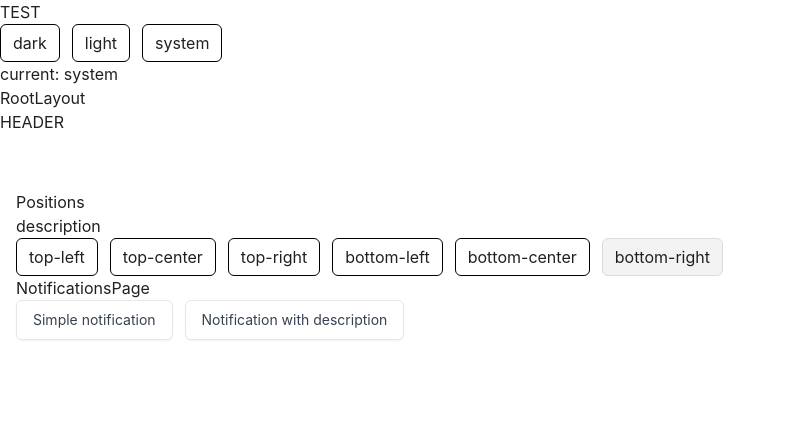
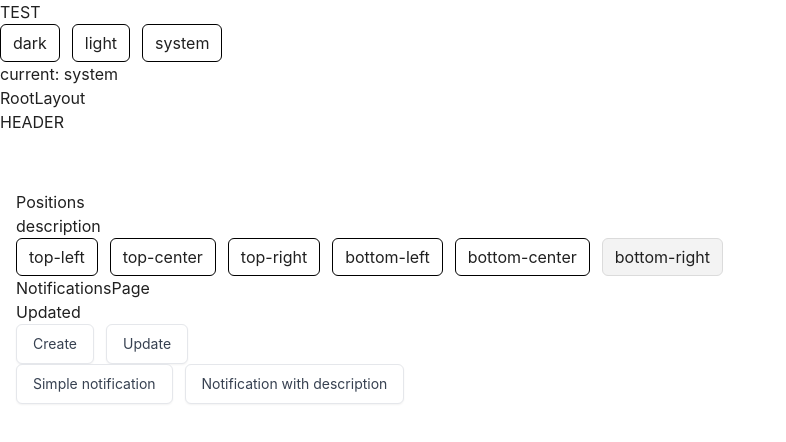
Before and after one commit to DanielEsh/react-toasts, a React (Vite) app: page /notifications in a window 1280 px wide. Shown: the top 442 px of the page, without its empty margins (0-786 px from the left). Built offline with nearby package versions, Linux system fonts and the light colour scheme.

Commit message:
feat(promise): update by id

```diff
--- a/src/components/notifications.tsx
+++ b/src/components/notifications.tsx
@@ -37,6 +37,24 @@ export const Notifications = ({ position, limit }: Props) => {
   useEffect(() => {
     return NotificationObserver.subscribe((notification) => {
       console.log('SUB', notification)
+
+      if (notification === 'for-updated') {
+        update((state) => {
+          return state.map((item) => {
+            if (item.id === 'for-updated') {
+              return {
+                ...item,
+                ...{
+                  description: 'new description',
+                },
+              }
+            }
+
+            return item
+          })
+        })
+        return
+      }
 
       ReactDOM.flushSync(() => {
         add(notification)
--- a/src/routes/notifications-page.tsx
+++ b/src/routes/notifications-page.tsx
@@ -3,11 +3,30 @@ import {
   createNotificationWithDescription,
   simpleNotifications,
 } from '../notification-helpers.ts'
+import { toastFunction, updateNotification } from '../state.ts'
 
 export const NotificationsPage = () => {
+  const showUpdatedNotification = () => {
+    toastFunction({
+      id: 'for-updated',
+      title: 'Simple notification',
+    })
+  }
+
+  const handleUpdate = () => {
+    updateNotification('for-updated')
+  }
+
   return (
     <div>
       <span>NotificationsPage</span>
+
+      <h2>Updated</h2>
+      <div className="flex gap-3">
+        <BaseButton onClick={showUpdatedNotification}>Create</BaseButton>
+
+        <BaseButton onClick={handleUpdate}>Update</BaseButton>
+      </div>
 
       <div className="flex gap-3">
         <BaseButton onClick={simpleNotifications}>
--- a/src/state.ts
+++ b/src/state.ts
@@ -25,6 +25,10 @@ class Observer {
   create = (data: NotificationType) => {
     this.publish(data)
   }
+
+  update = (id: NotificationType['id']) => {
+    this.publish(id)
+  }
 }
 
 export const NotificationObserver = new Observer()
@@ -39,3 +43,7 @@ export const toastFunction = (data: CreateNotification) => {
   })
   return id
 }
+
+export const updateNotification = (id: NotificationType['id']) => {
+  NotificationObserver.update(id)
+}
```
